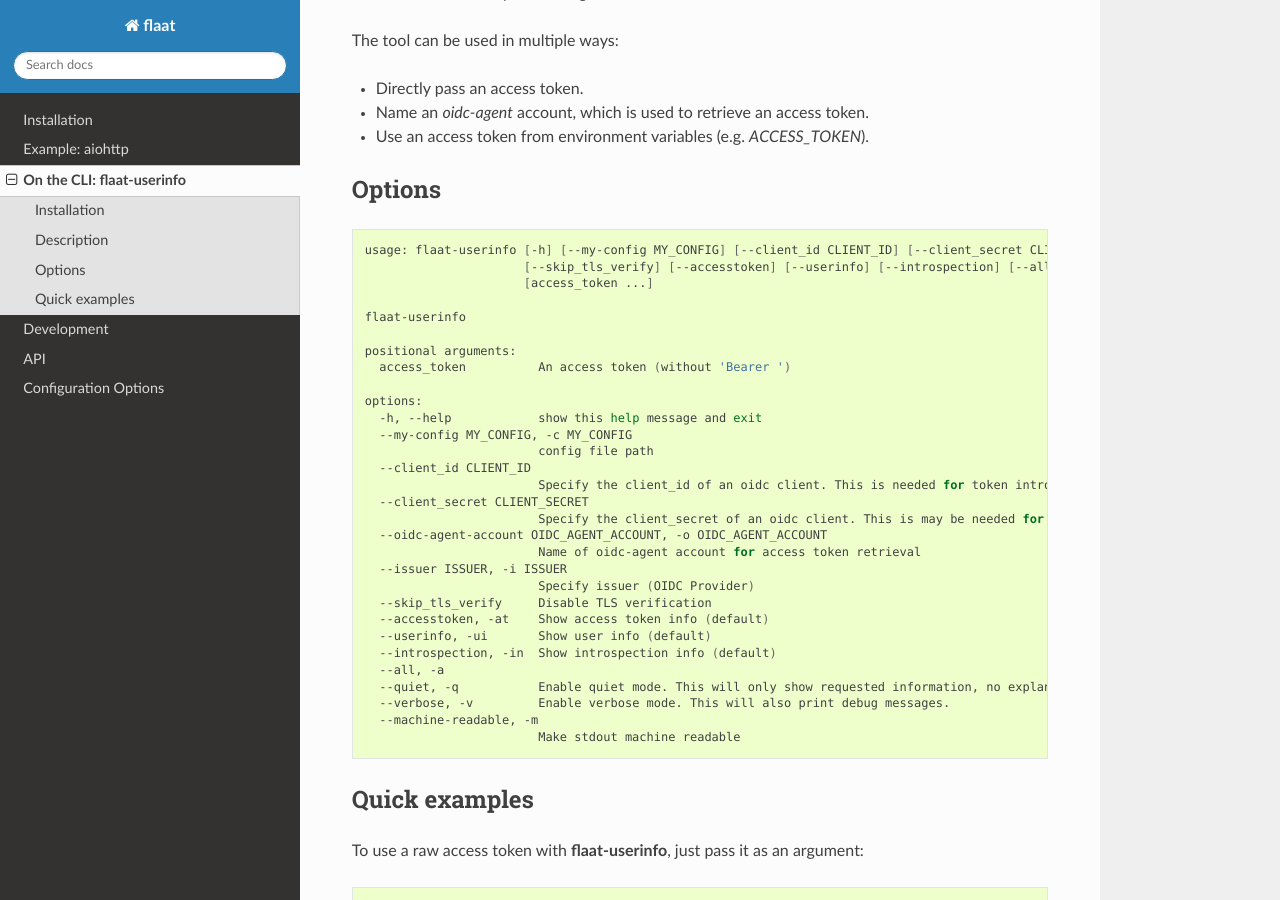
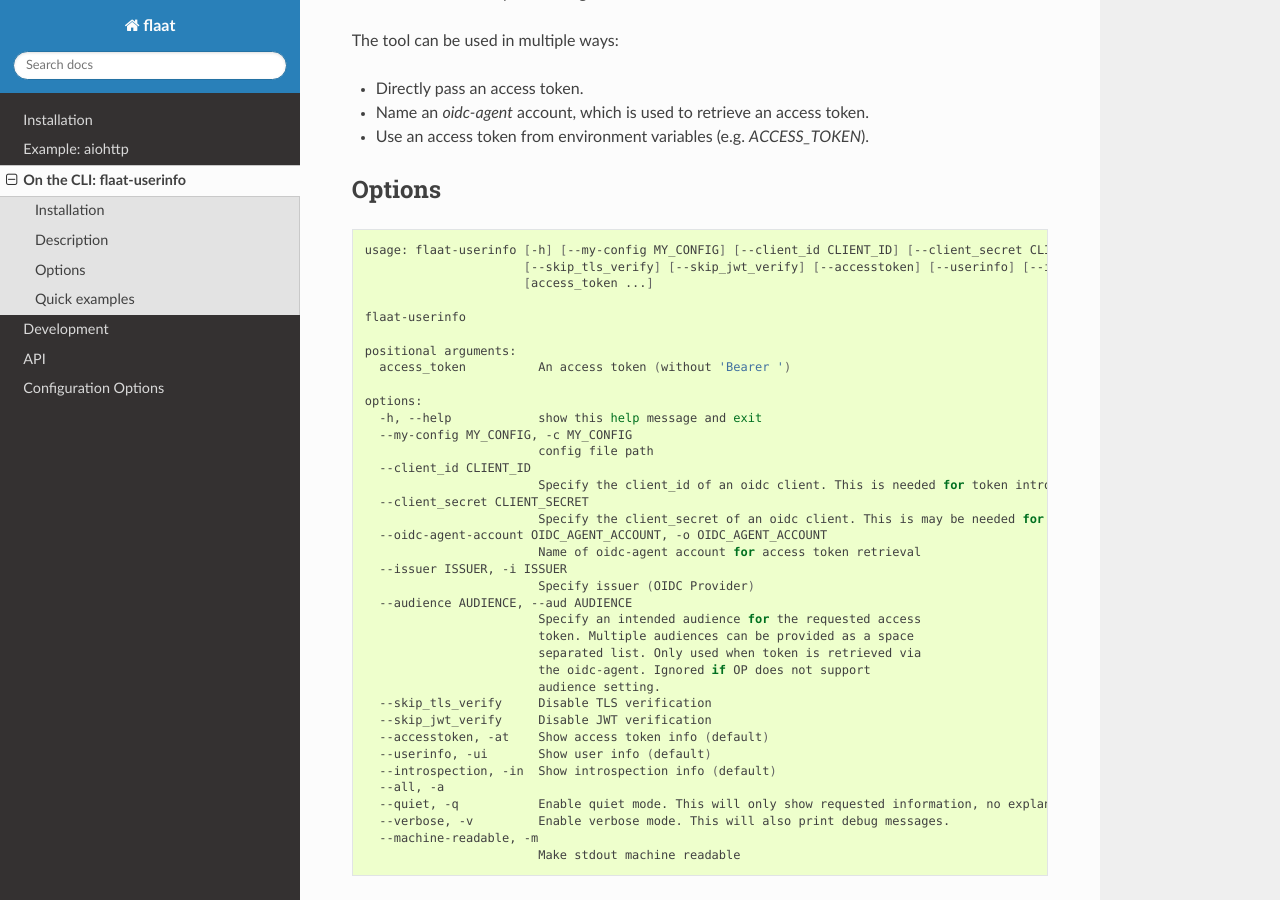
Before and after one commit to indigo-dc/flaat, a Sphinx documentation site: the page built from doc/source/flaat/flaat-userinfo.rst, in a window 1280 px wide and 900 px high, scrolled down 339 px. Built offline with Sphinx 7.4.7 and the Read the Docs theme 2.0.0, drawn with Linux system fonts in a browser that asks for light colours.

Commit message:
update flaa-userinfo usage in docs

```diff
--- a/doc/source/flaat/flaat-userinfo.rst
+++ b/doc/source/flaat/flaat-userinfo.rst
@@ -20,8 +20,8 @@ Options
 -------
 .. code-block:: bash
 
-    usage: flaat-userinfo [-h] [--my-config MY_CONFIG] [--client_id CLIENT_ID] [--client_secret CLIENT_SECRET] [--oidc-agent-account OIDC_AGENT_ACCOUNT] [--issuer ISSUER]
-                          [--skip_tls_verify] [--accesstoken] [--userinfo] [--introspection] [--all] [--quiet] [--verbose] [--machine-readable]
+    usage: flaat-userinfo [-h] [--my-config MY_CONFIG] [--client_id CLIENT_ID] [--client_secret CLIENT_SECRET] [--oidc-agent-account OIDC_AGENT_ACCOUNT] [--issuer ISSUER] [--audience AUDIENCE]
+                          [--skip_tls_verify] [--skip_jwt_verify] [--accesstoken] [--userinfo] [--introspection] [--all] [--quiet] [--verbose] [--machine-readable]
                           [access_token ...]
 
     flaat-userinfo
@@ -41,7 +41,14 @@ Options
                             Name of oidc-agent account for access token retrieval
       --issuer ISSUER, -i ISSUER
                             Specify issuer (OIDC Provider)
+      --audience AUDIENCE, --aud AUDIENCE
+                            Specify an intended audience for the requested access
+                            token. Multiple audiences can be provided as a space
+                            separated list. Only used when token is retrieved via
+                            the oidc-agent. Ignored if OP does not support
+                            audience setting.
       --skip_tls_verify     Disable TLS verification
+      --skip_jwt_verify     Disable JWT verification
       --accesstoken, -at    Show access token info (default)
       --userinfo, -ui       Show user info (default)
       --introspection, -in  Show introspection info (default)
```
